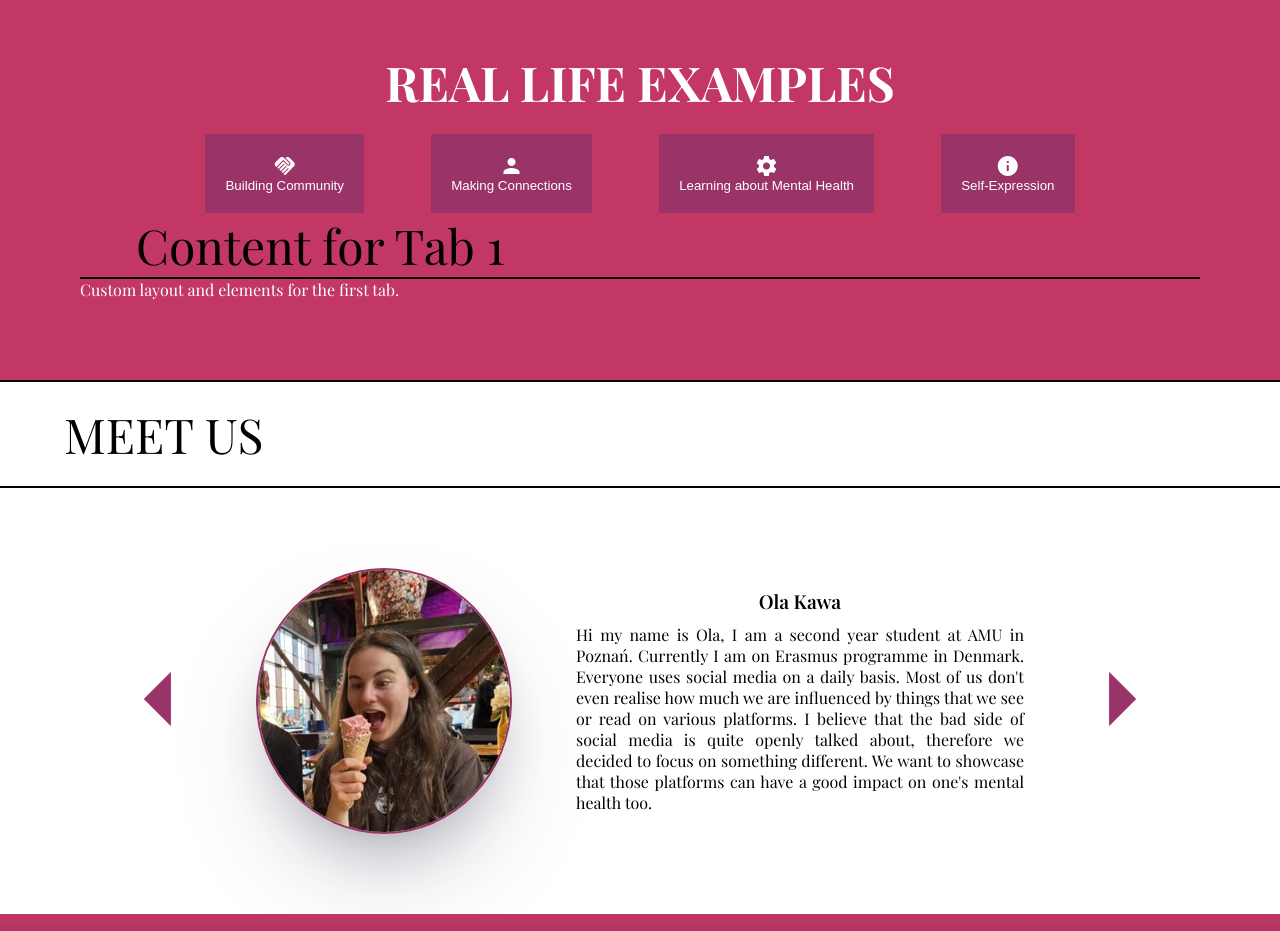
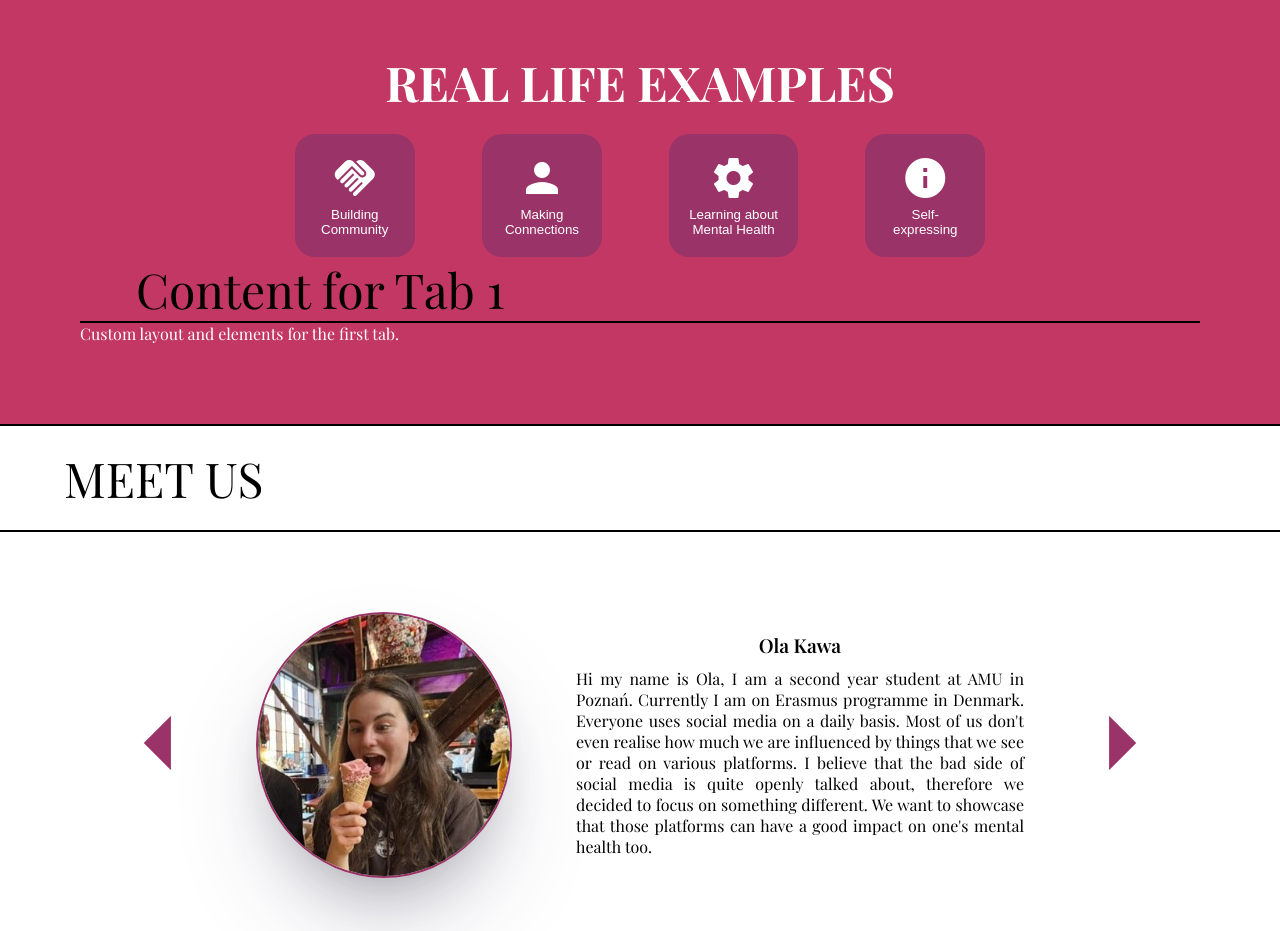
Before and after one commit to Xelo04/Mindful-Media, a React (Vite) app: page / in a window 1280 px wide. Shown: the part 820-1751 px from the top of the page. Built offline with nearby package versions, Linux system fonts and the light colour scheme; a web font is replaced by a local one.

Commit message:
Refactor tab labels in About page to use React nodes for improved formatting and layout

```diff
--- a/src/components/tabbed-content/TabbedPanel.tsx
+++ b/src/components/tabbed-content/TabbedPanel.tsx
@@ -3,7 +3,7 @@ import "./TabbedPanel.scss"; // Create this file for styles
 
 interface TabInfo {
   iconName: string;
-  label: string;
+  label: React.ReactNode;
   content: React.ReactNode;
 }
 
@@ -28,7 +28,7 @@ const TabbedPanel: React.FC<TabbedPanelProps> = ({ tabs }) => {
             className={`tab-btn${index === activeIndex ? " active" : ""}`}
           >
             <span className="material-icons">{tab.iconName}</span>
-            <span className="btn-label">{tab.label}</span>
+            <span>{tab.label}</span>
           </button>
         ))}
       </div>
--- a/src/components/tabbed-content/tabbedPanel.scss
+++ b/src/components/tabbed-content/tabbedPanel.scss
@@ -17,6 +17,7 @@
       background: constants.$middle-bg;
       color: constants.$white-color;
       border: none;
+      border-radius: 20px;
       display: flex;
       flex-direction: column;
       align-items: center;
@@ -24,6 +25,12 @@
       margin-inline: 3%;
       height: auto;
       padding: 20px;
+      cursor: pointer;
+      min-width: 120px;
+      .material-icons {
+        font-size: 3.6em;
+        margin-bottom: 5px;
+      }
     }
   }
 }
--- a/src/pages/about/About.tsx
+++ b/src/pages/about/About.tsx
@@ -7,7 +7,13 @@ const About = () => {
   const tabs = [
     {
       iconName: "handshake",
-      label: "Building Community",
+      label: (
+        <>
+          Building
+          <br />
+          Community
+        </>
+      ),
       content: (
         <div className="bg-red-100 p-4 rounded shadow">
           <h2 className="text-xl font-bold">Content for Tab 1</h2>
@@ -17,7 +23,13 @@ const About = () => {
     },
     {
       iconName: "person",
-      label: "Making Connections",
+      label: (
+        <>
+          Making
+          <br />
+          Connections
+        </>
+      ),
       content: (
         <div className="bg-green-100 p-4 rounded shadow">
           <h2 className="text-xl font-bold">Content for Tab 2</h2>
@@ -27,7 +39,13 @@ const About = () => {
     },
     {
       iconName: "settings",
-      label: "Learning about Mental Health",
+      label: (
+        <>
+          Learning about
+          <br />
+          Mental Health
+        </>
+      ),
       content: (
         <div className="bg-yellow-100 p-4 rounded shadow">
           <h2 className="text-xl font-bold">Content for Tab 3</h2>
@@ -37,7 +55,13 @@ const About = () => {
     },
     {
       iconName: "info",
-      label: "Self-Expression",
+      label: (
+        <>
+          Self-
+          <br />
+          expressing
+        </>
+      ),
       content: (
         <div className="bg-blue-100 p-4 rounded shadow">
           <h2 className="text-xl font-bold">Content for Tab 4</h2>
```
